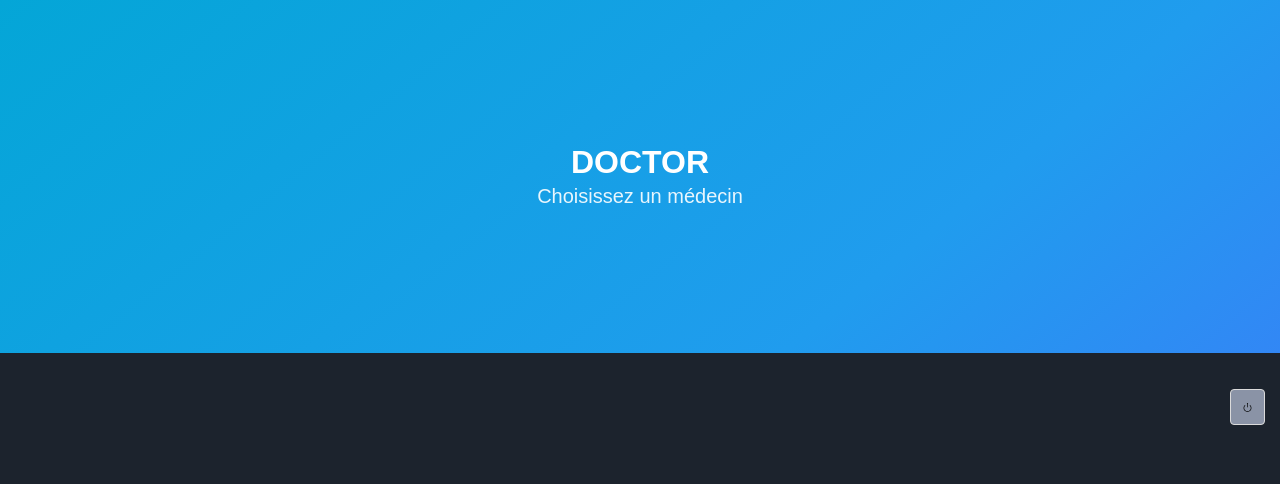
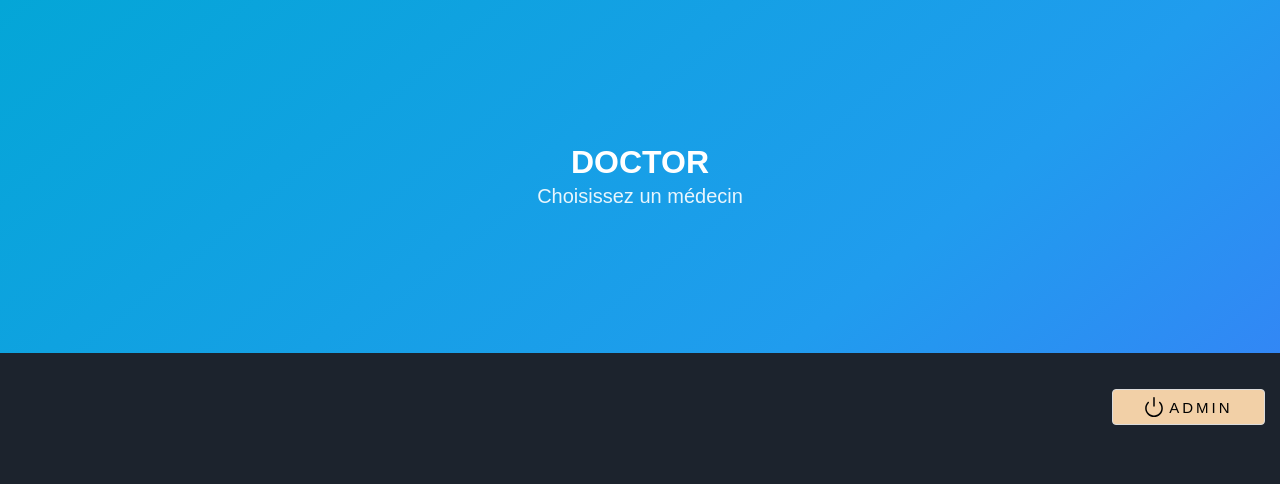
Before and after one commit to Elouen-ginat/web_doctolib_like, a PHP site: page /login/success_selection.php in a window 1280 px wide. Shown: the top 484 px of the page. Run offline with PHP 8.4, Linux system fonts and the light colour scheme; a user stored in the database is signed in; data that the repository does not hold is empty.

Commit message:
add déco pseudo

```diff
--- a/www/assets/css/doctor.css
+++ b/www/assets/css/doctor.css
@@ -166,7 +166,7 @@ body {
 
 .navigation {
     width: 100%;
-    background-color: #8A93A6;
+    background-color: #F2D0A7;
     position: relative;
     top:5px;
   }
@@ -177,17 +177,33 @@ body {
     float: left;
   }
 
+.pseudo {
+    font-size: 15px;
+    float: left;
+    text-transform: uppercase;
+    letter-spacing: 3px;
+    margin-left: 5px;
+    margin-right: 0px;
+    margin-top: 3px;
+    color: #000;
+  }
   .logout {
-    font-size: 15px;
+    width: 0%;
+    font-size: 0px;
     font-family: 'Arial', sans-serif;
       position: relative;
-    right: -5px;
-    bottom: -2px;
+      margin-left: 0;
+      margin-right: 0;
+      margin-top: 3px;
     overflow: hidden;
     letter-spacing: 3px;
     opacity: 0;
     transition: opacity .7s;
     -webkit-transition: opacity .9s;
+    transition: font-size .5s;
+    transition: margin-left .5s;
+    transition: margin-right .5s;
+    transition: width .5s;
 
   }
 
@@ -197,8 +213,8 @@ body {
     padding: 12px;
     margin: 15px;
     color: #05AFF2;
-    width: 35px;
-    background-color: #8A93A6;
+    width:fit-content;
+    background-color: #F2D0A7;
     transition: width .7s;
     -webkit-transition: width .9s;
     overflow: hidden
@@ -208,10 +224,16 @@ body {
     width :fit-content;
   }
 
+
+
   a:hover .logout{
     opacity: .9;
     color: #000;
     text-transform: uppercase;
+    font-size: 15px;
+    margin-left: 5px;
+    margin-right: 5px;
+    width: 100%;
   }
 
   a {
--- a/www/login/success_selection.php
+++ b/www/login/success_selection.php
@@ -108,15 +108,15 @@ selectDoctor();
         </div>
     </section>
     <div class="navigation">
-  <form method="POST" action="logout.php">
-  <a class="button" href="logout.php">
-    <img class = "images" src="../assets/svg/turn-off-svgrepo-com.svg">
+        <form method="POST" action="logout.php">
+            <a class="button" href="logout.php">
+                <img class="images" src="../assets/svg/turn-off-svgrepo-com.svg">
+                <div class="pseudo"> <?php echo $_SESSION["username"] ?> </div>
+                <div class="logout"> | Déconnexion</div>
 
-    <div class="logout">Déconnexion</div>
-
-  </a>
-  </form>
-</div>
+            </a>
+        </form>
+    </div>
 
 
     <section class="section">
```
